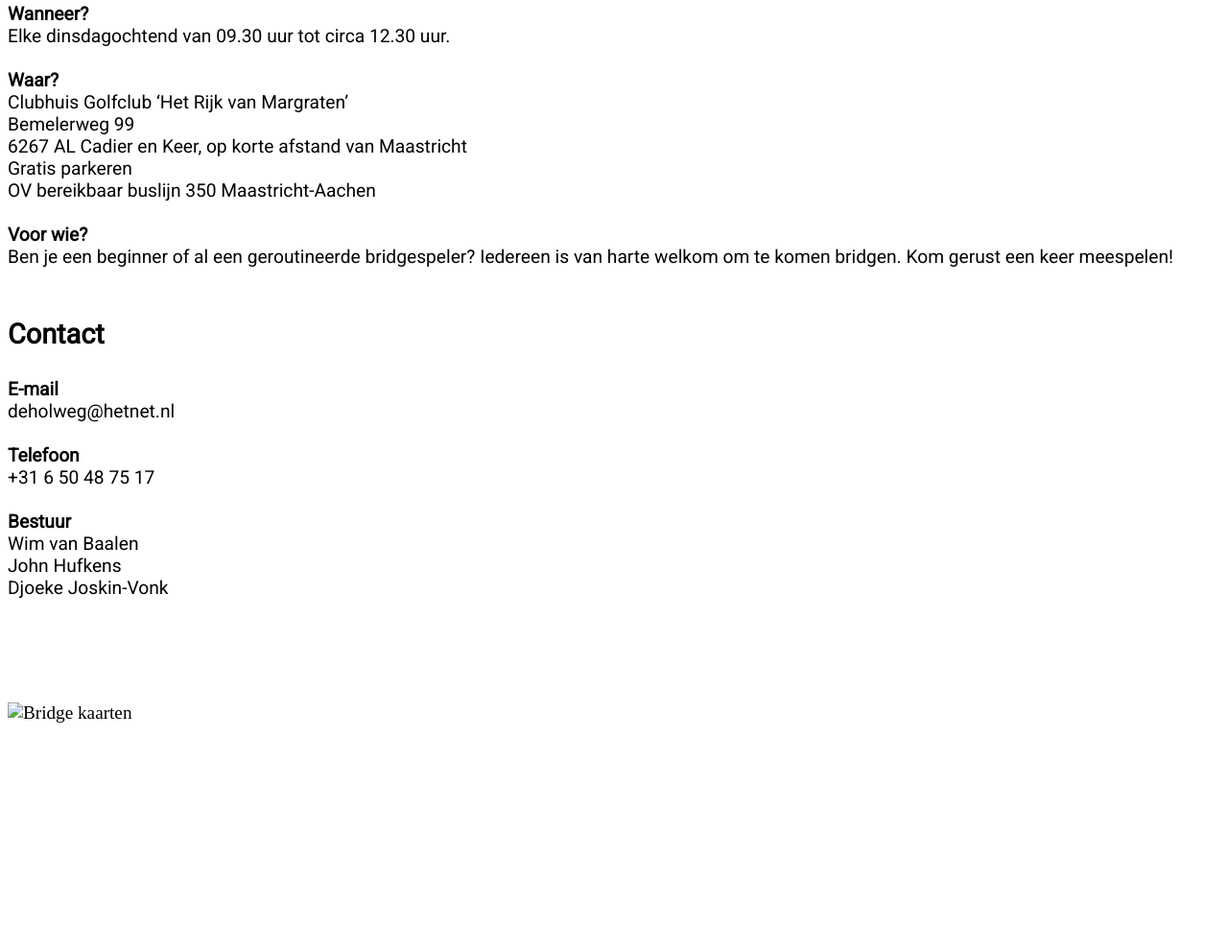
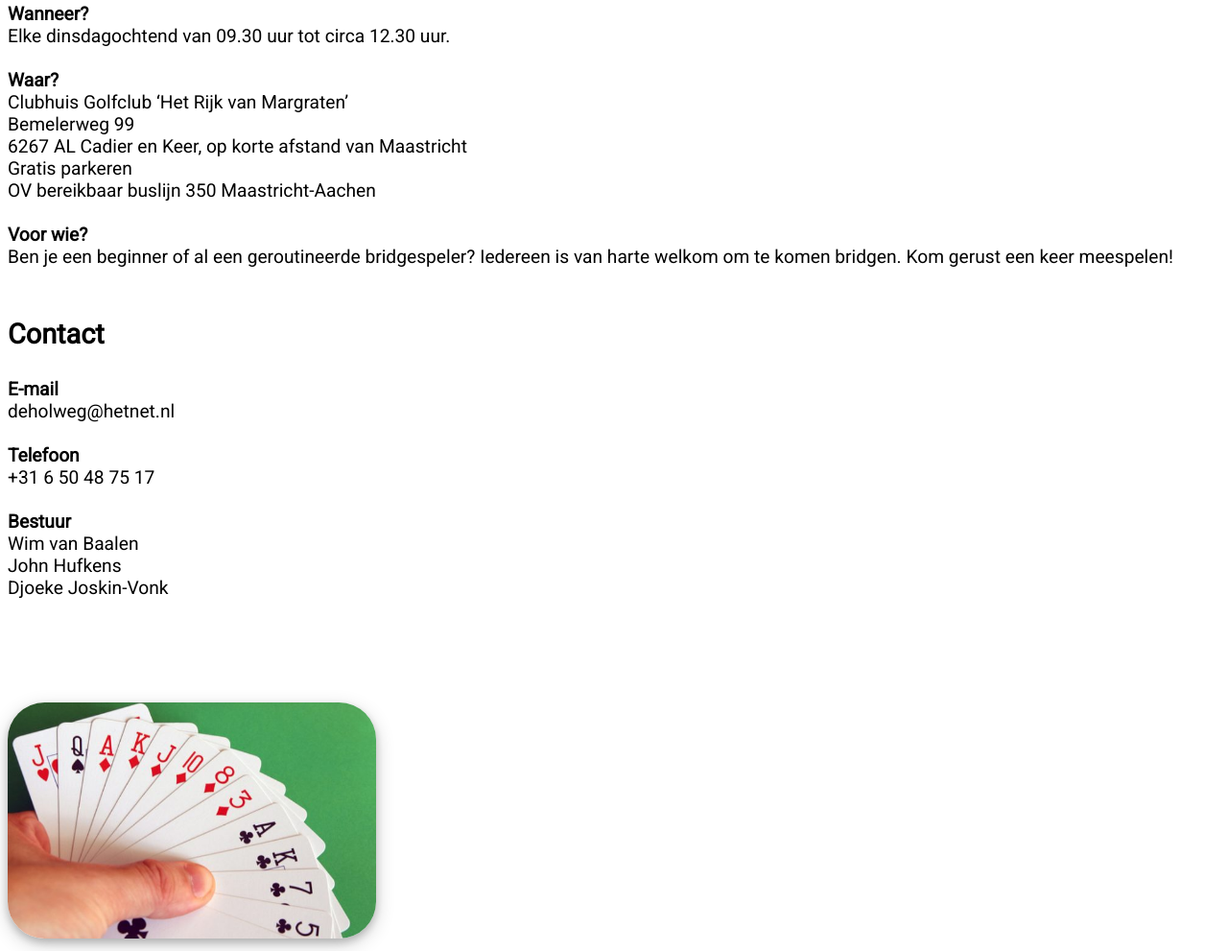
Before and after one commit to Rowanlikesdonuts/Bridgeclub, a plain HTML site: page index.html in a window 1280 px wide. Shown: the part 340-1331 px from the top of the page at 96% size. Before the commit the page ends 1102 px from the top, so only its background shows below. Drawn offline with Linux system fonts and the light colour scheme.

Commit message:
Update index.html

```diff
--- a/index.html
+++ b/index.html
@@ -102,15 +102,18 @@ html {
 	height: auto;
 	border-radius: 2rem;
 	box-shadow: 0 4px 8px 0 rgba(0, 0, 0, 0.2), 0 6px 20px 0 rgba(0, 0, 0, 0.19);
+	max-width: 90vw;
 }
 
 .fotozonderrand {
 	width: 20rem;
 	height: auto;
+	max-width: 90vw;
 }
     .image {
       width: 50%;
       float: right;
+	max-width: 90vw;
     }
 
 </style>
@@ -167,7 +170,7 @@ html {
 
 	<br><br><br>
  <!--FOTO-->
-      <img src="kaarten.jpeg class="fotometrand" alt="Bridge kaarten"></a>
+      <img src="kaarten.jpeg" class="fotometrand" alt="Bridge kaarten"></a>
 	  <!--SCRIPTS-->
       <script src="Fade-out.js"></script>
   </body>
```
